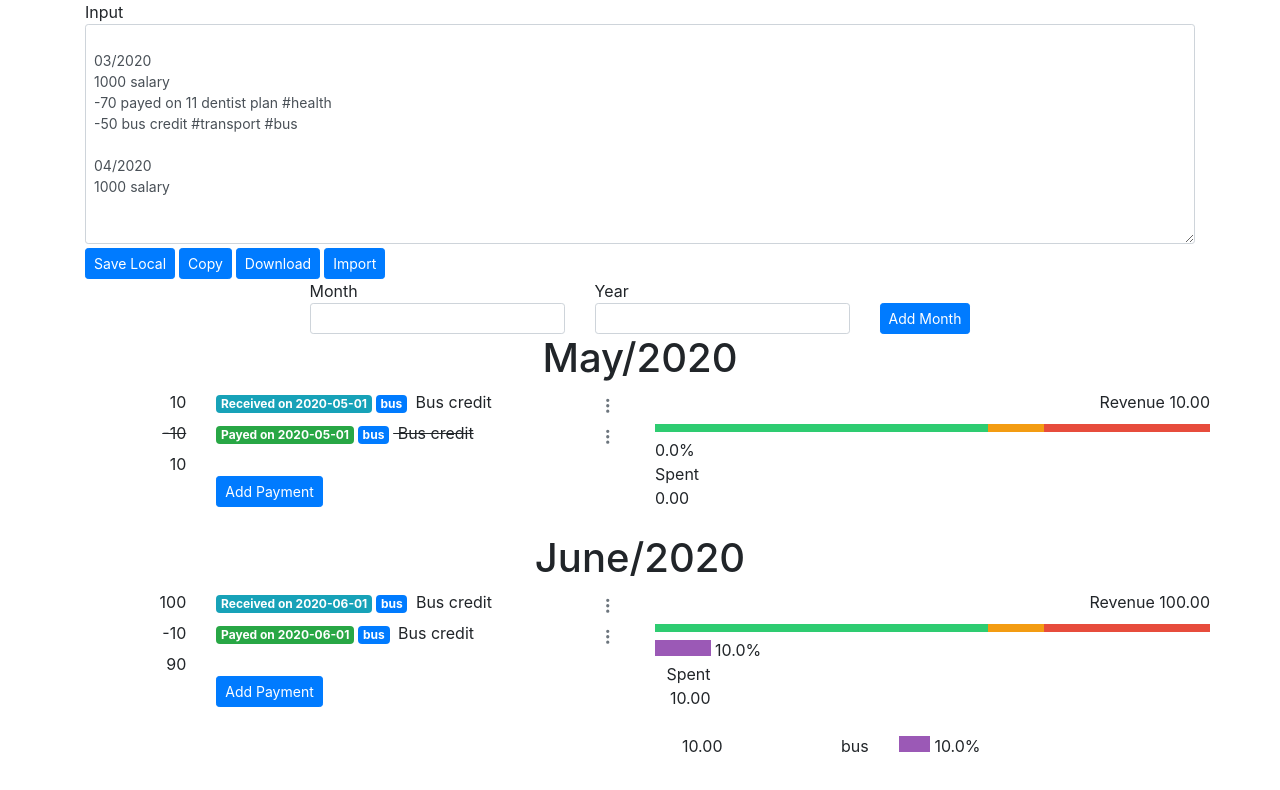
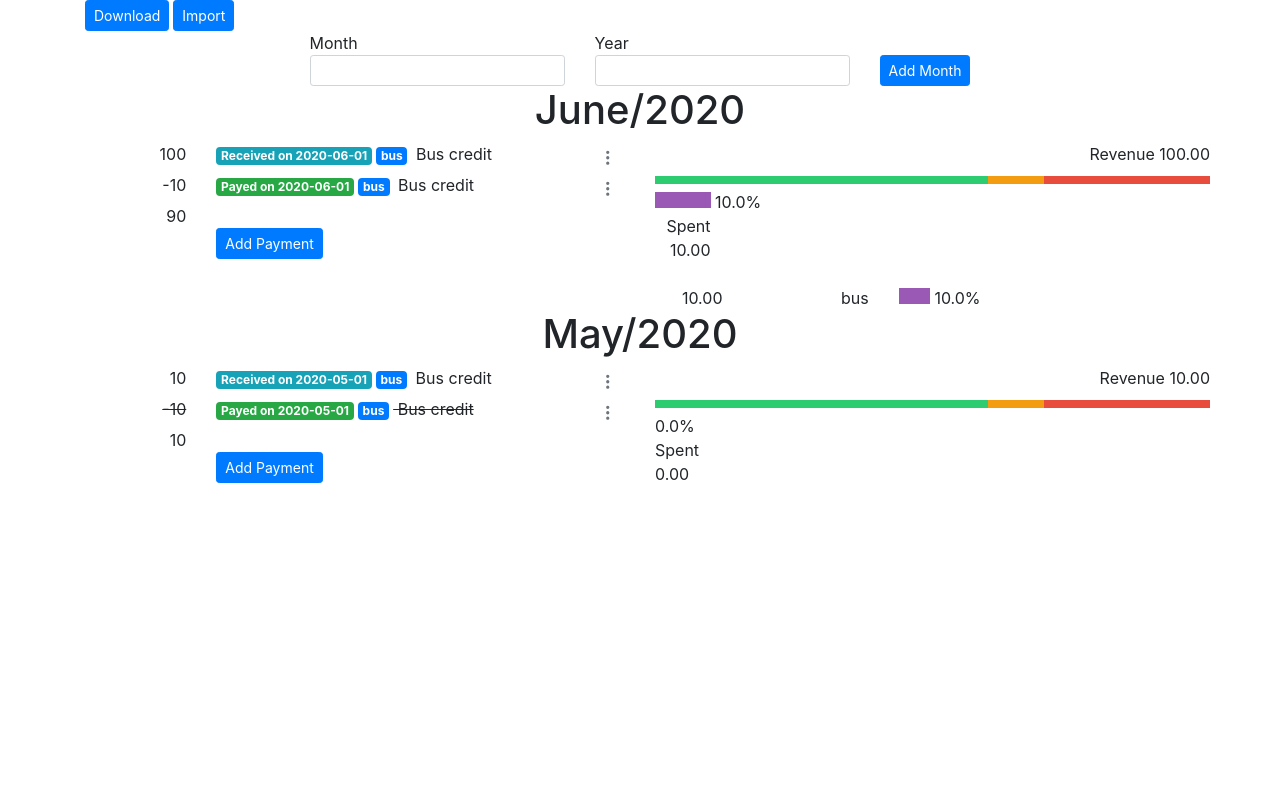
Before and after one commit to cristiantela/financial-viewer, a Vue app in the folder web/: page / in a window 1280 px wide. Shown: the top 790 px of the page. Built offline with nearby package versions, Linux system fonts and the light colour scheme.

Commit message:
feat: removes input textarea

```diff
--- a/web/src/App.vue
+++ b/web/src/App.vue
@@ -4,24 +4,6 @@
 
     <b-row>
       <b-col>
-        Input
-
-        <b-form-textarea
-          v-model="input"
-          rows="10"
-          class="mb-1"
-          size="sm"
-        ></b-form-textarea>
-
-        <b-button @click="save" class="mr-1" size="sm" variant="primary">
-          Save Local
-          <span v-if="unsavedInput">*</span>
-        </b-button>
-
-        <b-button @click="copy" class="mr-1" size="sm" variant="primary">
-          Copy
-        </b-button>
-
         <b-button @click="download" class="mr-1" size="sm" variant="primary">
           Download
         </b-button>
@@ -92,7 +74,6 @@
                       month: block.month,
                     })
                   "
-                  :disabled="unsavedInput"
                   size="sm"
                   variant="primary"
                 >
@@ -127,8 +108,6 @@ export default {
 
   data() {
     return {
-      savedInput: "",
-      input: "",
       data: [],
       tagInput: "",
       month: "",
@@ -138,7 +117,6 @@ export default {
 
   created() {
     this.$store.dispatch("payments/getAllPayments");
-    this.getSavedInput();
   },
 
   methods: {
@@ -162,42 +140,12 @@ export default {
       return array.reduce((value, current) => value + current);
     },
 
-    getSavedInput() {
-      let financialViewerContent = localStorage.getItem("financial-viewer");
+    download() {
+      const output = this.convertGroupPaymentsToText(
+        this.groupPaymentsByMonths
+      );
 
-      if (financialViewerContent === null) {
-        this.savedInput = `
-03/2020
-1000 salary
--70 payed on 11 dentist plan #health
--50 bus credit #transport #bus
-
-04/2020
-1000 salary
-                            `;
-      } else {
-        this.savedInput = financialViewerContent;
-      }
-
-      this.input = this.savedInput;
-    },
-
-    save() {
-      localStorage.setItem("financial-viewer", this.input);
-      this.savedInput = this.input;
-    },
-
-    copy() {
-      const textarea = document.createElement("textarea");
-      textarea.value = this.input;
-      document.body.appendChild(textarea);
-      textarea.select();
-      document.execCommand("copy");
-      document.body.removeChild(textarea);
-    },
-
-    download() {
-      const blob = new Blob([this.input]);
+      const blob = new Blob([output]);
       const a = document.createElement("a");
       a.setAttribute("href", URL.createObjectURL(blob));
       a.setAttribute("download", "financial planner.txt");
@@ -219,13 +167,88 @@ export default {
       const file = files[0];
 
       reader.addEventListener("load", () => {
-        this.input = reader.result;
-        this.save();
+        this.$store.dispatch(
+          "payments/setAllPayments",
+          this.textToJson(reader.result)
+        );
       });
 
       reader.readAsText(file);
 
       event.srcElement.value = "";
+    },
+
+    textToJson(text) {
+      const payments = [];
+
+      let currentBlock = null;
+
+      text.split("\n").forEach((line) => {
+        const rules = {
+          blockStart: /^(\d{2})\/(\d{4})$/,
+          payment: /^( {2})?(--)?(-?[\d.]+) /,
+          date: /^on ((\d{4}-\d{2}-)?\d{2}) ?/,
+          tags: /#([^#]+)/,
+        };
+
+        if (rules.blockStart.test(line)) {
+          const infos = line.match(rules.blockStart);
+
+          currentBlock = {
+            month: infos[1],
+            year: infos[2],
+          };
+        } else if (rules.payment.test(line)) {
+          const infos = line.match(rules.payment);
+
+          let text = line.slice(infos[0].length);
+
+          let date = "",
+            tags = [],
+            suspended = infos[2] === "--";
+
+          if (rules.date.test(text)) {
+            let matches = text.match(rules.date);
+
+            console.log(matches);
+
+            date = matches[1];
+
+            text = text.slice(matches[0].length);
+          }
+
+          while (rules.tags.test(text)) {
+            let matches = text.match(rules.tags);
+
+            text =
+              text.slice(0, matches.index) +
+              text.slice(matches.index + matches[0].length);
+
+            tags.push(matches[1].trim());
+          }
+
+          const payment = {
+            value: Number(infos[3]),
+            description: text.trim(),
+            date: date,
+            tags: tags,
+            suspended,
+          };
+
+          if (infos[1] === "  ") {
+            // currentBlock.payments[
+            //   currentBlock.payments.length - 1
+            // ].children.push(payment);
+          } else {
+            payments.push({
+              ...currentBlock,
+              ...payment,
+            });
+          }
+        }
+      });
+
+      return payments;
     },
 
     addPayment(block) {
@@ -246,35 +269,29 @@ export default {
       });
     },
 
-    formatAndSave() {
-      this.input = this.dataTransformed();
-      this.save();
-    },
-
-    dataTransformed() {
+    convertGroupPaymentsToText(groupPayments) {
       let output = [];
 
-      this.data.forEach((block) => {
-        output.push(`\n${block.month}/${block.year}`);
+      groupPayments.forEach((block) => {
+        output.push(
+          `\n${this.fill(block.month, "0", 2)}/${this.fill(block.year, "0", 4)}`
+        );
 
         block.payments.forEach((payment) => {
           let tags = "";
           let pre = [];
+          let suspended = payment.suspended ? "--" : "";
 
           if (payment.tags.length !== 0) {
             tags = ` #${payment.tags.join(" #")}`;
           }
 
-          if (payment.payedOn) {
-            pre.push(` payed on ${payment.payedOn}`);
-          }
-
-          if (payment.receivedOn) {
-            pre.push(` received on ${payment.receivedOn}`);
+          if (payment.date) {
+            pre.push(` on ${payment.date}`);
           }
 
           output.push(
-            `${String(payment.value)}${pre.join("")} ${
+            `${suspended}${String(payment.value)}${pre.join("")} ${
               payment.description
             }${tags}`
           );
@@ -285,10 +302,6 @@ export default {
     },
 
     addMonth() {
-      if (this.unsavedInput) {
-        return false;
-      }
-
       let month = this.fill(this.month, "0", 2);
       let year = this.fill(this.year, "0", 4);
 
@@ -297,18 +310,12 @@ export default {
         year,
         payments: [],
       });
-
-      this.formatAndSave();
     },
 
     fill(text, fill, length) {
       let output = String(text).substring(0, length);
 
-      for (let i = output.length; i < length; i++) {
-        output = `${fill}${output}`;
-      }
-
-      return output;
+      return fill.repeat(length - output.length) + output;
     },
 
     notSuspendedPayments(payments) {
@@ -347,7 +354,8 @@ export default {
     },
 
     groupPaymentsByMonths() {
-      return this.months.map(({ year, month }) => {
+      return this.months
+        .map(({ year, month }) => {
           return {
             year,
             month,
@@ -355,102 +363,25 @@ export default {
               (payment) => payment.year === year && payment.month === month
             ),
           };
+        })
+        .slice(0)
+        .sort((month1, month2) => {
+          const group1 = `${month1.year}${month1.month}`;
+          const group2 = `${month2.year}${month2.month}`;
+
+          if (group1 > group2) {
+            return -1;
+          } else if (group1 < group2) {
+            return 1;
+          }
         });
     },
 
     dataReverse() {
       return this.data.slice(0).reverse();
     },
-
-    unsavedInput() {
-      return this.savedInput !== this.input;
-    },
   },
 
-  watch: {
-    input: {
-      handler(input) {
-        this.data = [];
-
-        let currentBlock = null;
-
-        input.split("\n").forEach((line) => {
-          const rules = {
-            blockStart: /^(\d{2})\/(\d{4})$/,
-            payment: /^( {2})?(--)?(-?[\d.]+) /,
-            actionOn: /^(payed|received) on (\d{2}) ?/,
-            tags: /#([^#]+)/,
-          };
-
-          if (rules.blockStart.test(line)) {
-            const infos = line.match(rules.blockStart);
-
-            currentBlock = {
-              month: infos[1],
-              year: infos[2],
-              payments: [],
-            };
-
-            this.data.push(currentBlock);
-          } else if (rules.payment.test(line)) {
-            const infos = line.match(rules.payment);
-
-            let text = line.slice(infos[0].length);
-
-            let payedOn = "",
-              receivedOn = "",
-              tags = [],
-              suspended = infos[2] === "--";
-
-            while (rules.actionOn.test(text)) {
-              let matches = text.match(rules.actionOn);
-              let action = matches[1];
-
-              if (action === "payed") {
-                payedOn = matches[2];
-              } else if (action === "received") {
-                receivedOn = matches[2];
-              }
-
-              text = text.slice(matches[0].length);
-            }
-
-            while (rules.tags.test(text)) {
-              let matches = text.match(rules.tags);
-
-              text =
-                text.slice(0, matches.index) +
-                text.slice(matches.index + matches[0].length);
-
-              tags.push(matches[1].trim());
-            }
-
-            const payment = {
-              value: Number(infos[3]),
-              description: text.trim(),
-              payedOn: payedOn,
-              receivedOn: receivedOn,
-              tags: tags,
-              suspended,
-            };
-
-            if (infos[1] === "  ") {
-              currentBlock.payments[
-                currentBlock.payments.length - 1
-              ].children.push(payment);
-            } else {
-              currentBlock.payments.push({
-                ...payment,
-                children: [],
-                isEditing: false,
-                isMouseOver: false,
-              });
-            }
-          }
-        });
-      },
-      immediate: true,
-    },
-  },
+  watch: {},
 };
 </script>
```
Lines whose indentation alone changed are shown as unchanged.
